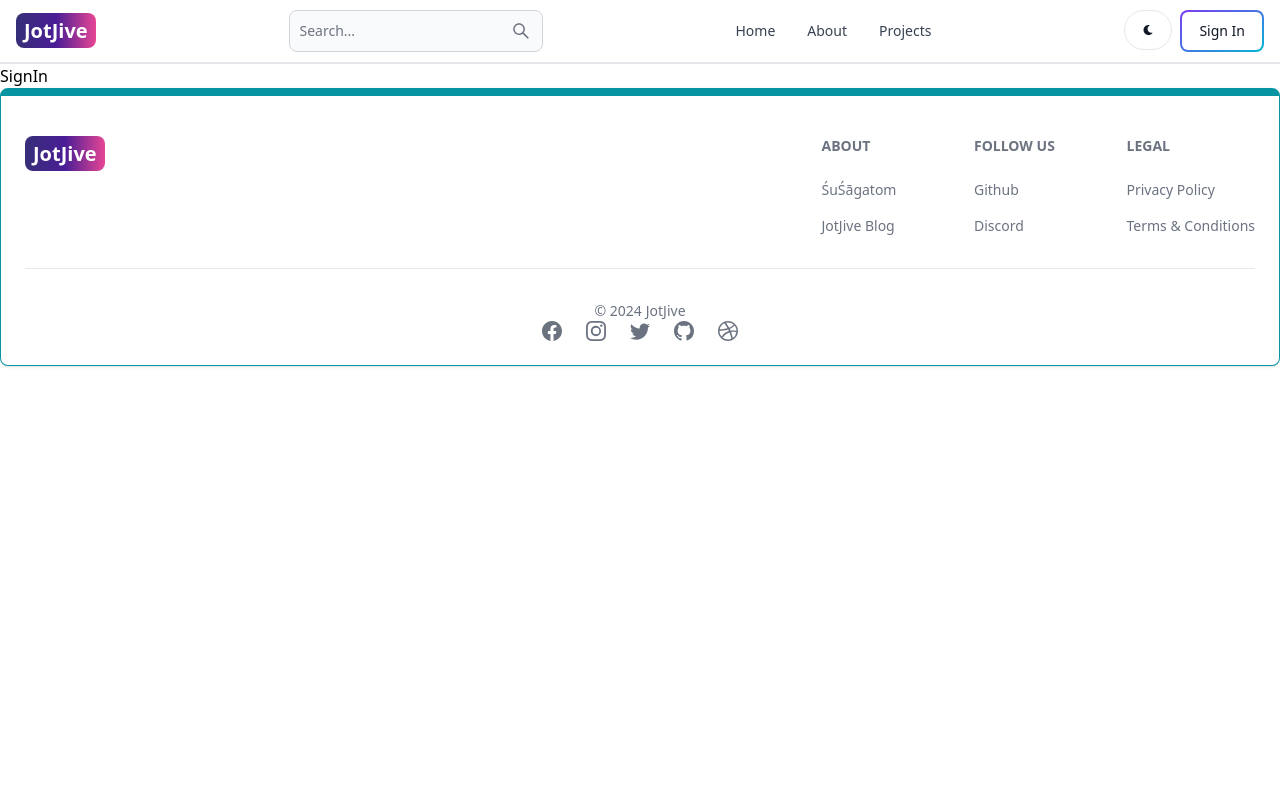
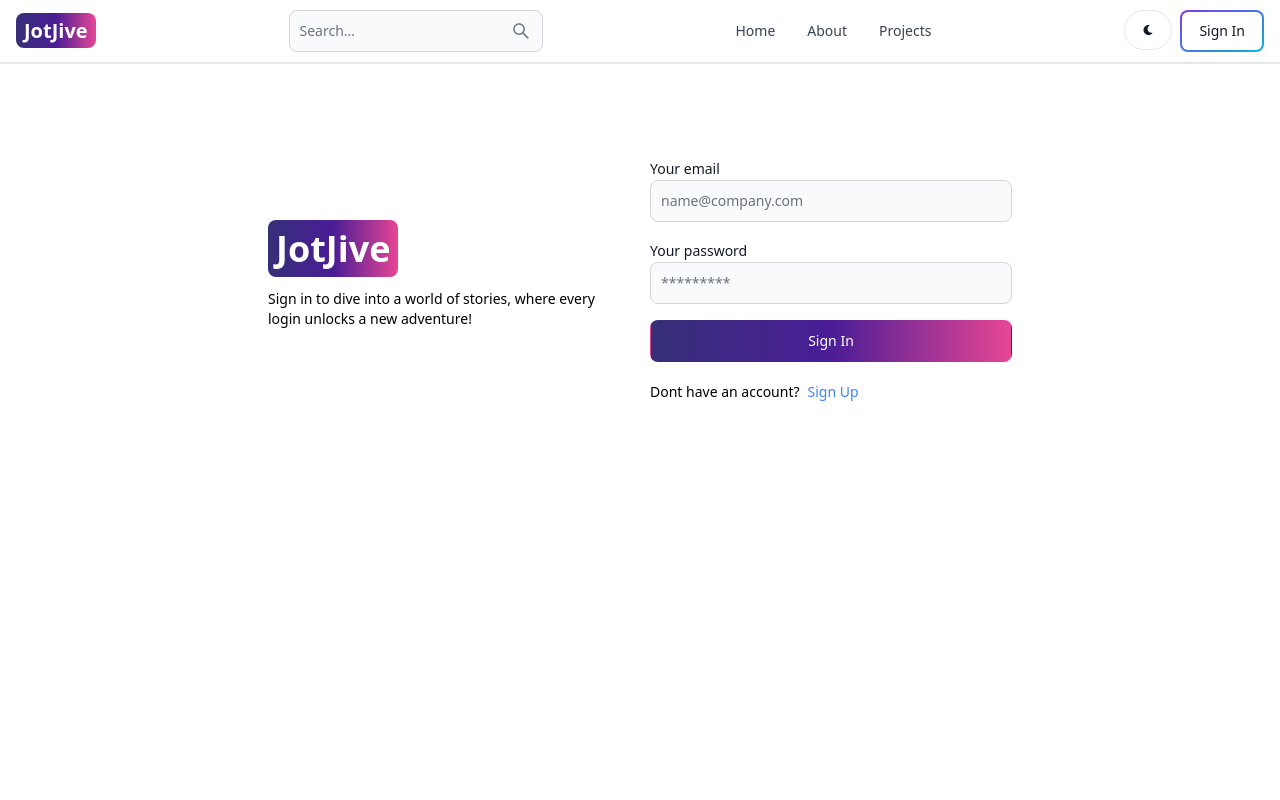
Before and after one commit to CodeCharmC/JotJive, a React (Vite) app in the folder client/: page /sign-in in a window 1280 px wide. Shown: the top 800 px of the page. Built offline with nearby package versions, Linux system fonts and the light colour scheme.

Commit message:
complate sign in page functionality

```diff
--- a/client/src/pages/SignIn.jsx
+++ b/client/src/pages/SignIn.jsx
@@ -1,7 +1,125 @@
-import React from 'react'
+import { Link, useNavigate } from "react-router-dom";
+import { Alert, Button, Label, Spinner, TextInput } from "flowbite-react";
+import { useState } from "react";
 
 export default function SignIn() {
+   const [formData, setFormData] = useState({});
+   const [errorMessage, setErrorMessage] = useState(null);
+   const [loading, setLoading] = useState(false);
+   const navigate = useNavigate();
+
+   const handleChange = (e) => {
+      setFormData({
+         ...formData, [e.target.id]: e.target.value.trim()
+      });
+   };
+   const handleSubmit = async (e) => {
+      e.preventDefault();
+      if (!formData.email || !formData.password) {
+         return setErrorMessage("All fields are required");
+      };
+      try {
+         setLoading(true);
+         setErrorMessage(null);
+         const res = await fetch("/api/auth/signin", {
+            method: "POST",
+            headers: {
+               "Content-Type": "application/json",
+            },
+            body: JSON.stringify(formData),
+         });
+         const data = await res.json();
+         if (data.success === false) {
+            return setErrorMessage(data.message);
+         }
+         setLoading(false);
+         if (res.ok) {
+            navigate("/");
+         }
+      } catch (error) {
+         setErrorMessage(error.message);
+         setLoading(false);
+      }
+   };
+
    return (
-      <div>SignIn</div>
+      <div className="min-h-screen mt-20">
+         <div className="flex p-3 max-w-3xl mx-auto flex-col md:flex-row md:items-center gap-5">
+            {/*left*/}
+            <div className="flex-1">
+               <Link
+                  to="/"
+                  className="font-bold dark:text-white text-4xl"
+               >
+                  <span
+                     className="px-2 py-1 bg-gradient-to-r from-indigo-900 via-purple-900 to-pink-500 rounded-lg text-white"
+                  >
+                     JotJive
+                  </span>
+               </Link>
+               <p className="text-sm mt-5">
+                  Sign in to dive into a world of stories, where every login unlocks a new adventure!
+               </p>
+            </div>
+            {/*right*/}
+            <div className="flex-1">
+               <form
+                  onSubmit={handleSubmit}
+                  className="flex flex-col gap-4"
+               >
+                  <div>
+                     <Label value="Your email" />
+                     <TextInput
+                        type="email"
+                        placeholder="name@company.com"
+                        required
+                        id="email"
+                        onChange={handleChange}
+                     />
+                  </div>
+                  <div>
+                     <Label value="Your password" />
+                     <TextInput
+                        type="password"
+                        placeholder="*********"
+                        required
+                        id="password"
+                        onChange={handleChange}
+                     />
+                  </div>
+                  <Button
+                     type="submit"
+                     className="bg-gradient-to-r from-indigo-900 via-purple-900 to-pink-500"
+                     disabled={loading}
+                  >
+                     {loading ? (
+                        <>
+                           <Spinner size="sm" />
+                           <span className="pl-3">Loading...</span>
+                        </>
+                     ) : (
+                           <span className="hover:font-bold">
+                              Sign In
+                           </span>
+                     )}
+                  </Button>
+               </form>
+               <div className="flex gap-2 text-sm mt-5">
+                  <span>Dont have an account?</span>
+                  <Link
+                     to="/sign-up"
+                     className="text-blue-500 hover:font-semibold"
+                  >
+                     Sign Up
+                  </Link>
+               </div>
+               {errorMessage && (
+                  <Alert className="mt-5" color="failure">
+                     {errorMessage}
+                  </Alert>
+               )}
+            </div>
+         </div>
+      </div>
    );
-}
+};
```
